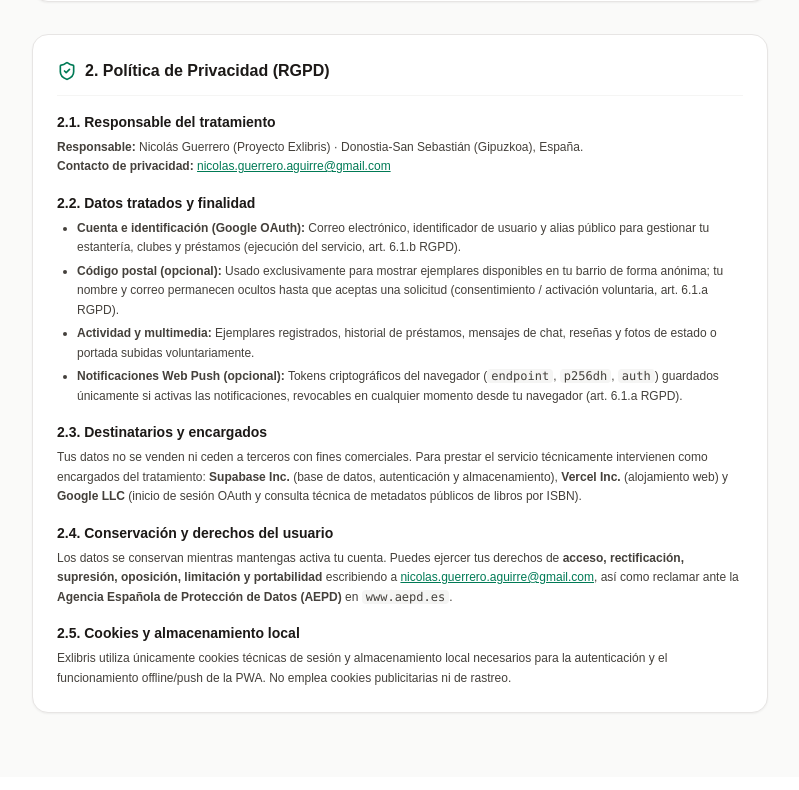
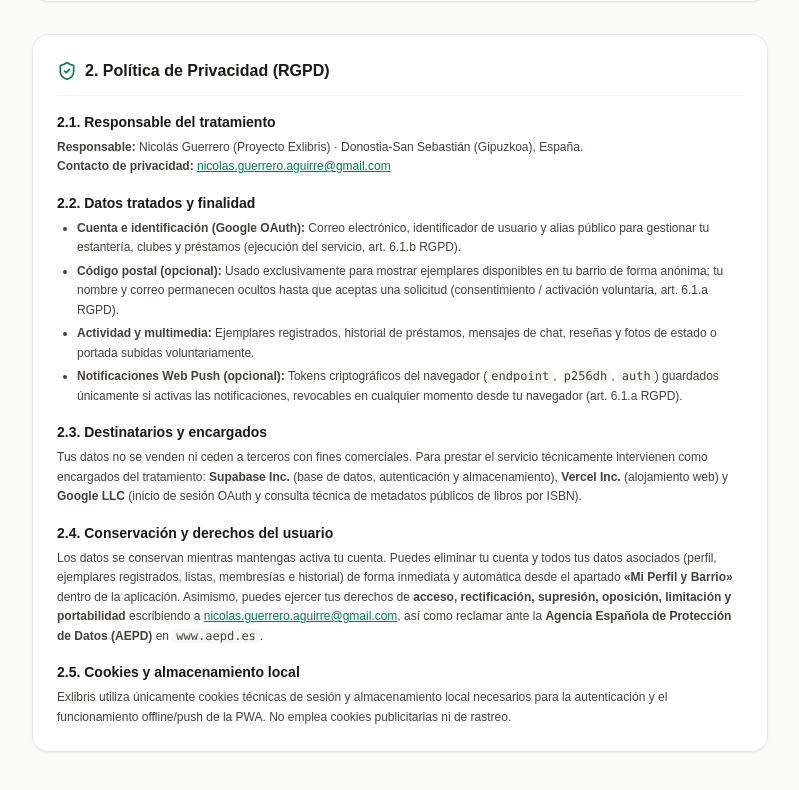
Before and after one commit to NicoWarrior/exlibris-app, a Next.js app: page /privacidad in a window 1280 px wide. Shown: the part 885-1675 px from the top of the page, without its empty margins (240-1039 px from the left). Built offline with nearby package versions, Linux system fonts and the light colour scheme.

Commit message:
RGPD: mencionar borrado automatico en privacidad

```diff
--- a/app/privacidad/page.tsx
+++ b/app/privacidad/page.tsx
@@ -139,7 +139,7 @@ export default function PrivacidadPage() {
           <div className="space-y-1.5">
             <h3 className="font-bold text-stone-900 text-sm">2.4. Conservación y derechos del usuario</h3>
             <p>
-              Los datos se conservan mientras mantengas activa tu cuenta. Puedes ejercer tus derechos de <strong>acceso, rectificación, supresión, oposición, limitación y portabilidad</strong> escribiendo a{' '}
+              Los datos se conservan mientras mantengas activa tu cuenta. Puedes eliminar tu cuenta y todos tus datos asociados (perfil, ejemplares registrados, listas, membresías e historial) de forma inmediata y automática desde el apartado <strong>«Mi Perfil y Barrio»</strong> dentro de la aplicación. Asimismo, puedes ejercer tus derechos de <strong>acceso, rectificación, supresión, oposición, limitación y portabilidad</strong> escribiendo a{' '}
               <a
                 href="mailto:nicolas.guerrero.aguirre@gmail.com"
                 className="text-emerald-700 underline font-medium"
```
